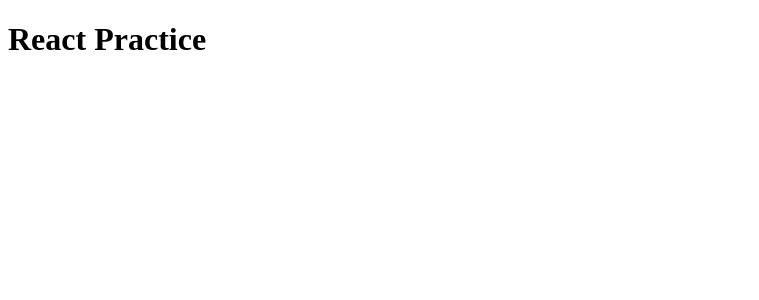
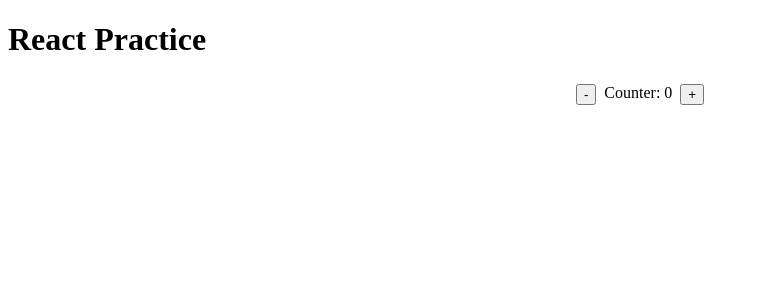
Before and after one commit to NaveenReddy0427/React_Practice, a React (Create React App) app: page / in a window 1280 px wide. Shown: the top 300 px of the page, without its empty margins (0-759 px from the left). Built offline with nearby package versions, Linux system fonts and the light colour scheme.

Commit message:
create useReducer file to practice useReducer hook with basic counter app example to INC and DEC the count and also basic idea how useReducer hook is works

```diff
--- a/src/App.js
+++ b/src/App.js
@@ -1,8 +1,10 @@
+import Counter from "./useReducer";
 
 function App() {
   return (
    <>
     <h1>React Practice</h1>
+    <Counter/>
    </>
   );
 }
--- /dev/null
+++ b/src/useReducer.css
@@ -0,0 +1,12 @@
+.btn-container{
+    display: flex;
+    justify-content: center;
+}
+
+.btn{
+    margin: 4px;
+}
+
+.counter-div{
+    margin: 4px;
+}
--- /dev/null
+++ b/src/useReducer.js
@@ -0,0 +1,36 @@
+import { useReducer } from "react"
+import "./useReducer.css"
+
+function counterInc(state, action){
+    switch(action){
+        case "INCREMENT":
+            return state+1;
+        case "DECREMENT":
+            return state-1;
+        default:
+            return state
+
+    }
+}
+
+function Counter() {
+  const [count, dispatch] = useReducer(counterInc, 0);
+
+  return(
+    <>
+        <div className="btn-container">
+            <button className="btn" onClick={()=>{
+                dispatch("DECREMENT")
+            }}>-</button>
+            <div className="counter-div">Counter: {count}</div>
+            <button className="btn" onClick={()=>{
+                dispatch("INCREMENT")
+            }}>+</button>
+        </div>
+    </>
+  )
+}
+
+
+
+export default Counter
```
